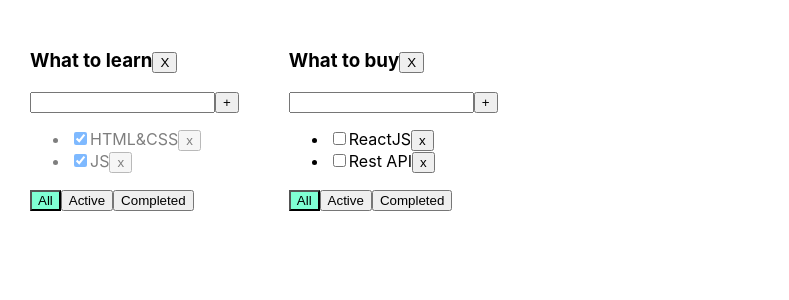
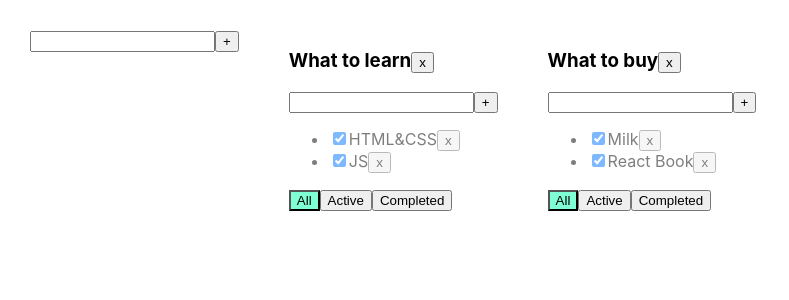
Before and after one commit to elomanovich/todoList, a React (Create React App) app: page / in a window 1280 px wide. Shown: the top 300 px of the page, without its empty margins (0-789 px from the left). Built offline with nearby package versions, Linux system fonts and the light colour scheme.

Commit message:
added EditableSpan.tsx and AddItemForm.tsx

```diff
--- /dev/null
+++ b/src/AddItemForm.tsx
@@ -0,0 +1,39 @@
+import React, {ChangeEvent, KeyboardEvent, useState} from "react";
+
+type AddItemFormPropsType = {
+    addItem: (title: string) => void
+}
+
+export function AddItemForm(props: AddItemFormPropsType) {
+    let [title, setTitle] = useState("")
+    let [error, setError] = useState<string | null>(null)
+
+    const addItem = () => {
+        if (title.trim() !== "") {
+            props.addItem(title);
+            setTitle("");
+        } else {
+            setError("Title is required");
+        }
+    }
+
+    const onChangeHandler = (e: ChangeEvent<HTMLInputElement>) => {
+        setTitle(e.currentTarget.value)
+    }
+    const onKeyPressHandler = (e: KeyboardEvent<HTMLInputElement>) => {
+        setError(null);
+        if (e.charCode === 13) {
+            addItem();
+        }
+    }
+
+    return <div>
+        <input value={title}
+               onChange={onChangeHandler}
+               onKeyPress={onKeyPressHandler}
+               className={error ? "error" : ""}
+        />
+        <button onClick={addItem}>+</button>
+        {error && <div className="error-message">{error}</div>}
+    </div>
+}
--- a/src/App.tsx
+++ b/src/App.tsx
@@ -2,6 +2,7 @@ import React, {useState} from 'react';
 import './App.css';
 import {TaskType, Todolist} from './Todolist';
 import {v1} from 'uuid';
+import {AddItemForm} from "./AddItemForm";
 
 export type FilterValuesType = "all" | "active" | "completed";
 type TodolistType = {
@@ -9,81 +10,119 @@ type TodolistType = {
     title: string
     filter: FilterValuesType
 }
+
 type TasksStateType = {
-    [key:string]: Array<TaskType>
+    [key: string]: Array<TaskType>
 }
 
+
 function App() {
-
-    let todolistId1 = v1()
-    let todolistId2 = v1()
+    let todolistId1 = v1();
+    let todolistId2 = v1();
 
     let [todolists, setTodolists] = useState<Array<TodolistType>>([
-        {id: todolistId1, title: 'What to learn', filter: 'all'},
-        {id: todolistId2, title: 'What to buy', filter: 'all'},
+        {id: todolistId1, title: "What to learn", filter: "all"},
+        {id: todolistId2, title: "What to buy", filter: "all"}
     ])
+
     let [tasks, setTasks] = useState<TasksStateType>({
         [todolistId1]: [
             {id: v1(), title: "HTML&CSS", isDone: true},
-            {id: v1(), title: "JS", isDone: true},
+            {id: v1(), title: "JS", isDone: true}
         ],
         [todolistId2]: [
-            {id: v1(), title: "ReactJS", isDone: false},
-            {id: v1(), title: "Rest API", isDone: false},
+            {id: v1(), title: "Milk", isDone: true},
+            {id: v1(), title: "React Book", isDone: true}
         ]
-    })
+    });
 
 
     function removeTask(id: string, todolistId: string) {
-        let todolistTasks = tasks[todolistId]
-        tasks[todolistId] = todolistTasks.filter(t => t.id != id)
+        //достанем нужный массив по todolistId:
+        let todolistTasks = tasks[todolistId];
+        // перезапишем в этом объекте массив для нужного тудулиста отфилтрованным массивом:
+        tasks[todolistId] = todolistTasks.filter(t => t.id != id);
+        // засетаем в стейт копию объекта, чтобы React отреагировал перерисовкой
         setTasks({...tasks});
     }
 
     function addTask(title: string, todolistId: string) {
         let task = {id: v1(), title: title, isDone: false};
-        let todolistTasks = tasks[todolistId]
-        tasks[todolistId] = [task, ...todolistTasks]
+        //достанем нужный массив по todolistId:
+        let todolistTasks = tasks[todolistId];
+        // перезапишем в этом объекте массив для нужного тудулиста копией, добавив в начало новую таску:
+        tasks[todolistId] = [task, ...todolistTasks];
+        // засетаем в стейт копию объекта, чтобы React отреагировал перерисовкой
         setTasks({...tasks});
     }
 
     function changeStatus(id: string, isDone: boolean, todolistId: string) {
-        let todolistTasks = tasks[todolistId]
+        //достанем нужный массив по todolistId:
+        let todolistTasks = tasks[todolistId];
+        // найдём нужную таску:
         let task = todolistTasks.find(t => t.id === id);
+        //изменим таску, если она нашлась
         if (task) {
             task.isDone = isDone;
+            // засетаем в стейт копию объекта, чтобы React отреагировал перерисовкой
             setTasks({...tasks});
         }
     }
 
-
     function changeFilter(value: FilterValuesType, todolistId: string) {
-        let todolist = todolists.find(tl => tl.id === todolistId)
+        let todolist = todolists.find(tl => tl.id === todolistId);
         if (todolist) {
             todolist.filter = value;
             setTodolists([...todolists])
         }
     }
-    function removeTodolist(id:string) {
-        setTodolists(todolists.filter(tl => tl.id != id))
-        delete tasks[id]
-        setTasks({...tasks})
+
+    function removeTodolist(id: string) {
+        // засунем в стейт список тудулистов, id которых не равны тому, который нужно выкинуть
+        setTodolists(todolists.filter(tl => tl.id != id));
+        // удалим таски для этого тудулиста из второго стейта, где мы храним отдельно таски
+        delete tasks[id]; // удаляем св-во из объекта... значением которого являлся массив тасок
+        // засетаем в стейт копию объекта, чтобы React отреагировал перерисовкой
+        setTasks({...tasks});
     }
 
+    function addTodoList(title: string) {
+        let newTodoListId = v1()
+        let newTodoList: TodolistType = {id: newTodoListId, title: title, filter: 'all'}
+        setTodolists([newTodoList, ...todolists])
+        setTasks({...tasks, [newTodoListId]: []})
+    }
+    function changeTaskTitle(id: string, newTitle: string, todolistId: string) {
+        let todolistTasks = tasks[todolistId];
+        let task = todolistTasks.find(t => t.id === id);
+        if (task) {
+            task.title = newTitle;
+            setTasks({...tasks});
+        }
+    }
+    function changeTodolistTitle(id: string, newTitle: string) {
+        const todolist = todolists.find(tl => tl.id === id)
+        if (todolist) {
+            todolist.title = newTitle
+            setTodolists([...todolists])
+        }
+    }
 
     return (
         <div className="App">
+            <AddItemForm addItem={addTodoList}/>
             {
                 todolists.map(tl => {
-                    let allTodolistTasks = tasks[tl.id]
+                    let allTodolistTasks = tasks[tl.id];
                     let tasksForTodolist = allTodolistTasks;
 
                     if (tl.filter === "active") {
-                        tasksForTodolist = allTodolistTasks.filter(t => t.isDone === false);
+                        tasksForTodolist = allTodolistTasks.filter(t => !t.isDone);
                     }
                     if (tl.filter === "completed") {
-                        tasksForTodolist = allTodolistTasks.filter(t => t.isDone === true);
+                        tasksForTodolist = allTodolistTasks.filter(t => t.isDone);
                     }
+
                     return <Todolist
                         key={tl.id}
                         id={tl.id}
@@ -95,6 +134,8 @@ function App() {
                         changeTaskStatus={changeStatus}
                         filter={tl.filter}
                         removeTodolist={removeTodolist}
+                        changeTaskTitle={changeTaskTitle}
+                        changeTodolistTitle={changeTodolistTitle}
                     />
                 })
             }
--- /dev/null
+++ b/src/EditableSpan.tsx
@@ -0,0 +1,29 @@
+import React, {ChangeEvent, useState} from "react";
+
+type EditableSpanPropsType = {
+    title: string
+    onChange: (newValue: string) => void
+}
+
+export function EditableSpan(props: EditableSpanPropsType) {
+
+    const [title, setTitle] = useState(props.title)
+    const [editMode, setEditMode] = useState(false)
+
+    const onChangeTitle = (e: ChangeEvent<HTMLInputElement>) => {
+        setTitle(e.currentTarget.value)
+    }
+
+    const activeEditMode = () => {
+        setEditMode(true)
+        setTitle(props.title)
+    }
+    const activateViewMode = () => {
+        setEditMode(false)
+        props.onChange(title)
+    }
+
+    return editMode
+        ? <input value={title} onChange={onChangeTitle} onBlur={activateViewMode} autoFocus/>
+        : <span onDoubleClick={activeEditMode}>{props.title}</span>
+}
--- a/src/Todolist.tsx
+++ b/src/Todolist.tsx
@@ -1,5 +1,7 @@
-import React, {ChangeEvent, KeyboardEvent, useState} from 'react';
+import React, {ChangeEvent} from 'react';
 import {FilterValuesType} from './App';
+import {AddItemForm} from "./AddItemForm";
+import {EditableSpan} from "./EditableSpan";
 
 export type TaskType = {
     id: string
@@ -11,70 +13,50 @@ type PropsType = {
     id: string
     title: string
     tasks: Array<TaskType>
-    removeTask: (id: string, todolistId: string) => void
+    removeTask: (taskId: string, todolistId: string) => void
     changeFilter: (value: FilterValuesType, todolistId: string) => void
     addTask: (title: string, todolistId: string) => void
-    changeTaskStatus: (taskId: string, isDone: boolean, todolistId: string) => void
+    changeTaskStatus: (id: string, isDone: boolean, todolistId: string) => void
+    removeTodolist: (id: string) => void
+    changeTaskTitle: (id: string, newTitle: string, todolistId: string) => void
+    changeTodolistTitle: (id: string, newTitle: string) => void
     filter: FilterValuesType
-    removeTodolist: (id: string) => void
 }
 
 export function Todolist(props: PropsType) {
 
-    let [title, setTitle] = useState("")
-    let [error, setError] = useState<string | null>(null)
-
-    const addTask = () => {
-        if (title.trim() !== "") {
-            props.addTask(title.trim(), props.id);
-            setTitle("");
-        } else {
-            setError("Title is required");
-        }
+    const addTask = (title: string) => {
+        props.addTask(title, props.id)
     }
 
-    const onChangeHandler = (e: ChangeEvent<HTMLInputElement>) => {
-        setTitle(e.currentTarget.value)
-    }
-
-    const onKeyPressHandler = (e: KeyboardEvent<HTMLInputElement>) => {
-        setError(null);
-        if (e.charCode === 13) {
-            addTask();
-        }
+    const removeTodolist = () => props.removeTodolist(props.id)
+    const changeTodolistTitle = (newTitle:string) => {
+        props.changeTodolistTitle(props.id, newTitle)
     }
 
     const onAllClickHandler = () => props.changeFilter("all", props.id);
     const onActiveClickHandler = () => props.changeFilter("active", props.id);
     const onCompletedClickHandler = () => props.changeFilter("completed", props.id);
 
-
     return <div>
-        <h3>{props.title}
-            <button onClick={() => props.removeTodolist(props.id)}>X</button>
+        <h3> <EditableSpan title={props.title} onChange={changeTodolistTitle}/>
+            <button onClick={removeTodolist}>x</button>
         </h3>
-        <div>
-            <input value={title}
-                   onChange={onChangeHandler}
-                   onKeyPress={onKeyPressHandler}
-                   className={error ? "error" : ""}
-            />
-            <button onClick={addTask}>+</button>
-            {error && <div className="error-message">{error}</div>}
-        </div>
+        <AddItemForm addItem={addTask}/>
         <ul>
             {
                 props.tasks.map(t => {
                     const onClickHandler = () => props.removeTask(t.id, props.id)
-                    const onChangeHandler = (e: ChangeEvent<HTMLInputElement>) => {
-                        props.changeTaskStatus(t.id, e.currentTarget.checked, props.id);
+                    const onChangeStatusHandler = (e: ChangeEvent<HTMLInputElement>) => {
+                        let newIsDoneValue = e.currentTarget.checked;
+                        props.changeTaskStatus(t.id, newIsDoneValue, props.id);
                     }
-
+                    const onChangeTitleHandler = (newValue:string) => {
+                        props.changeTaskTitle(t.id, newValue, props.id);
+                    }
                     return <li key={t.id} className={t.isDone ? "is-done" : ""}>
-                        <input type="checkbox"
-                               onChange={onChangeHandler}
-                               checked={t.isDone}/>
-                        <span>{t.title}</span>
+                        <input type="checkbox" onChange={onChangeStatusHandler} checked={t.isDone}/>
+                        <EditableSpan title={t.title} onChange={onChangeTitleHandler}/>
                         <button onClick={onClickHandler}>x</button>
                     </li>
                 })
```
